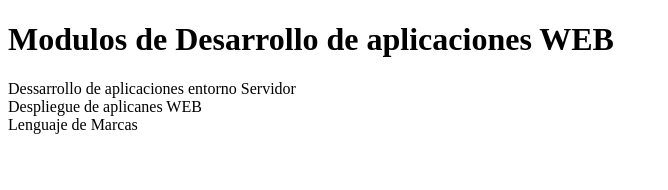
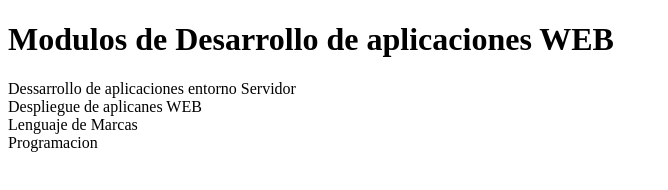
Before and after one commit to BreynerPavas/DAW2.4, a plain HTML site: page index.html in a window 1280 px wide. Shown: the whole page, without its empty margins (0-668 px from the left). Drawn offline with Linux system fonts and the light colour scheme.

Commit message:
tercer modulo primero

```diff
--- a/index.html
+++ b/index.html
@@ -10,5 +10,6 @@
     <div>Dessarrollo de aplicaciones entorno Servidor</div>
     <div>Despliegue de aplicanes WEB</div>
     <div>Lenguaje de Marcas</div>
+    <div>Programacion</div>
 </body>
 </html>
```
